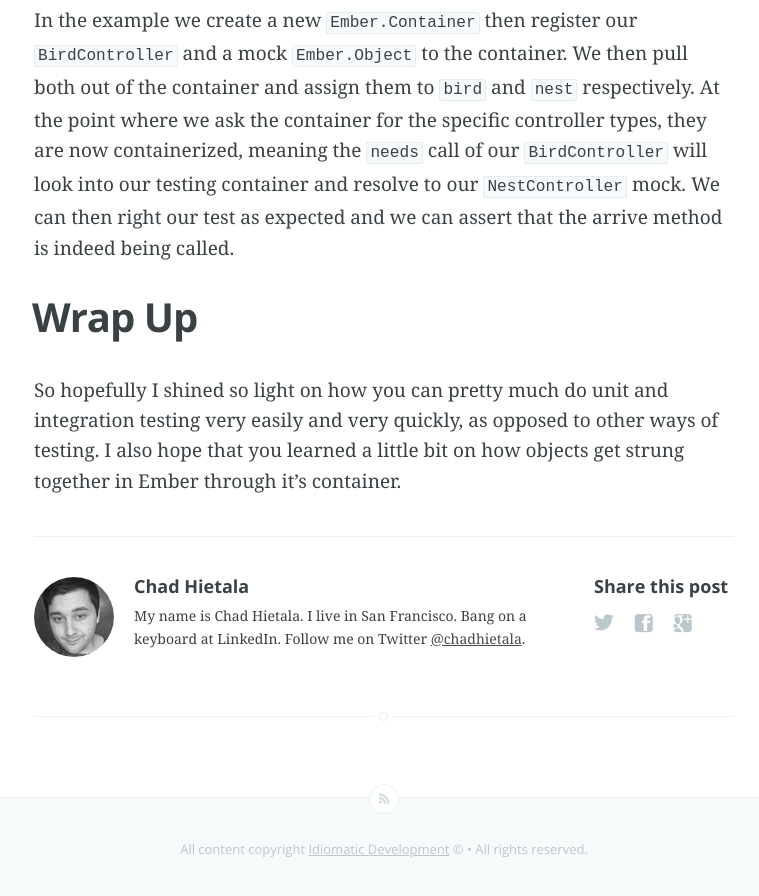
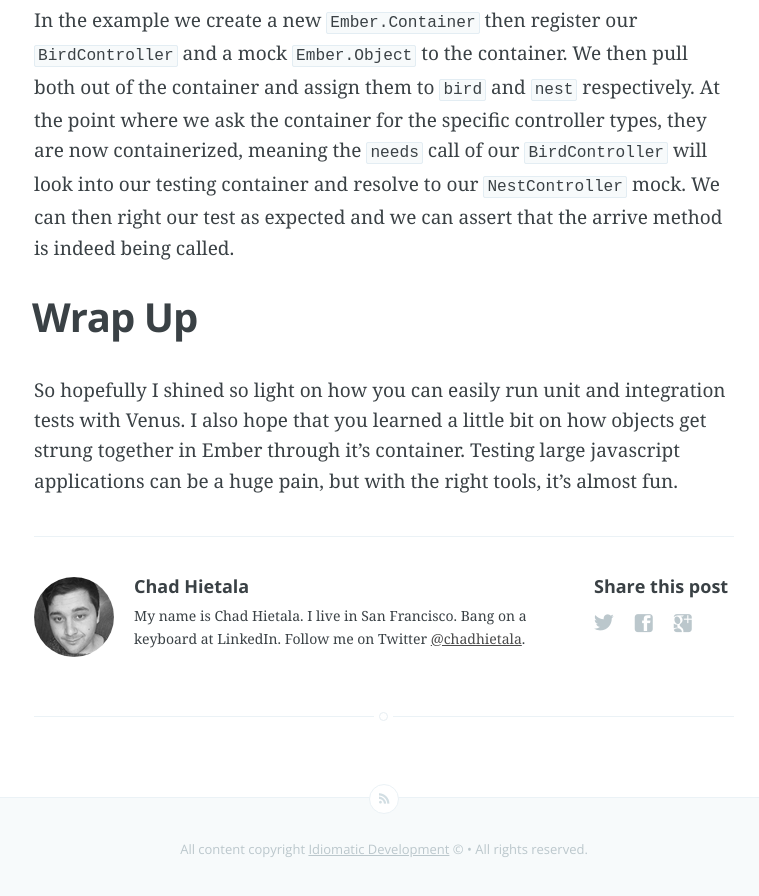
Before and after one commit to chadhietala/chadhietala.github.io, a Jekyll site: the page built from _posts/2014-2-8-Testing-Ember-Apps-With-Venus.markdown, in a window 1280 px wide and 900 px high, scrolled down 6592 px. Shown: the top 896 px of the window, without its empty margins (256-1015 px from the left). Built offline with Jekyll 4.4.1, drawn with Linux system fonts in a browser that asks for light colours; Markdown is read by kramdown in place of the engine named in the settings.

Commit message:
Conclusion

```diff
--- a/_posts/2014-2-8-Testing-Ember-Apps-With-Venus.markdown
+++ b/_posts/2014-2-8-Testing-Ember-Apps-With-Venus.markdown
@@ -177,4 +177,4 @@ In the example we create a new `Ember.Container` then register our `BirdControll
 
 ## Wrap Up
 
-So hopefully I shined so light on how you can pretty much do unit and integration testing very easily and very quickly, as opposed to other ways of testing. I also hope that you learned a little bit on how objects get strung together in Ember through it's container.
+So hopefully I shined so light on how you can easily run unit and integration tests with Venus. I also hope that you learned a little bit on how objects get strung together in Ember through it's container. Testing large javascript applications can be a huge pain, but with the right tools, it's almost fun.
```
